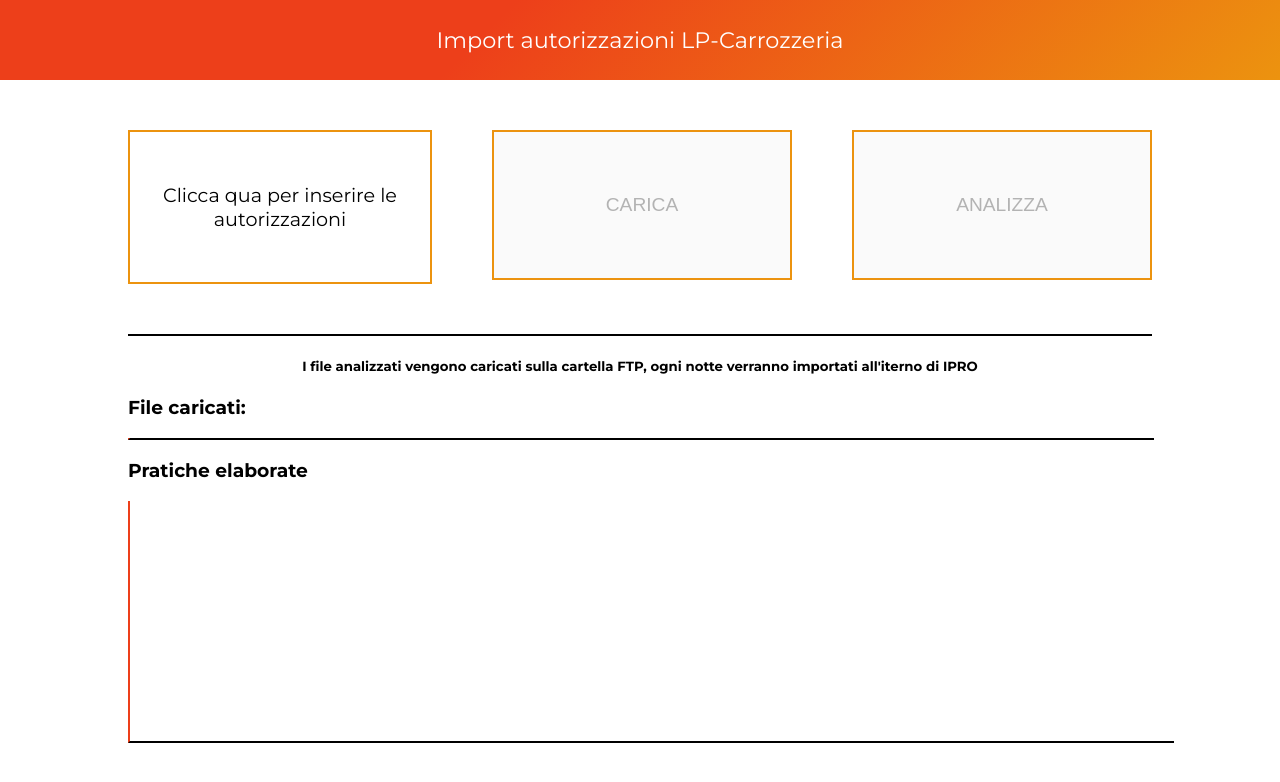
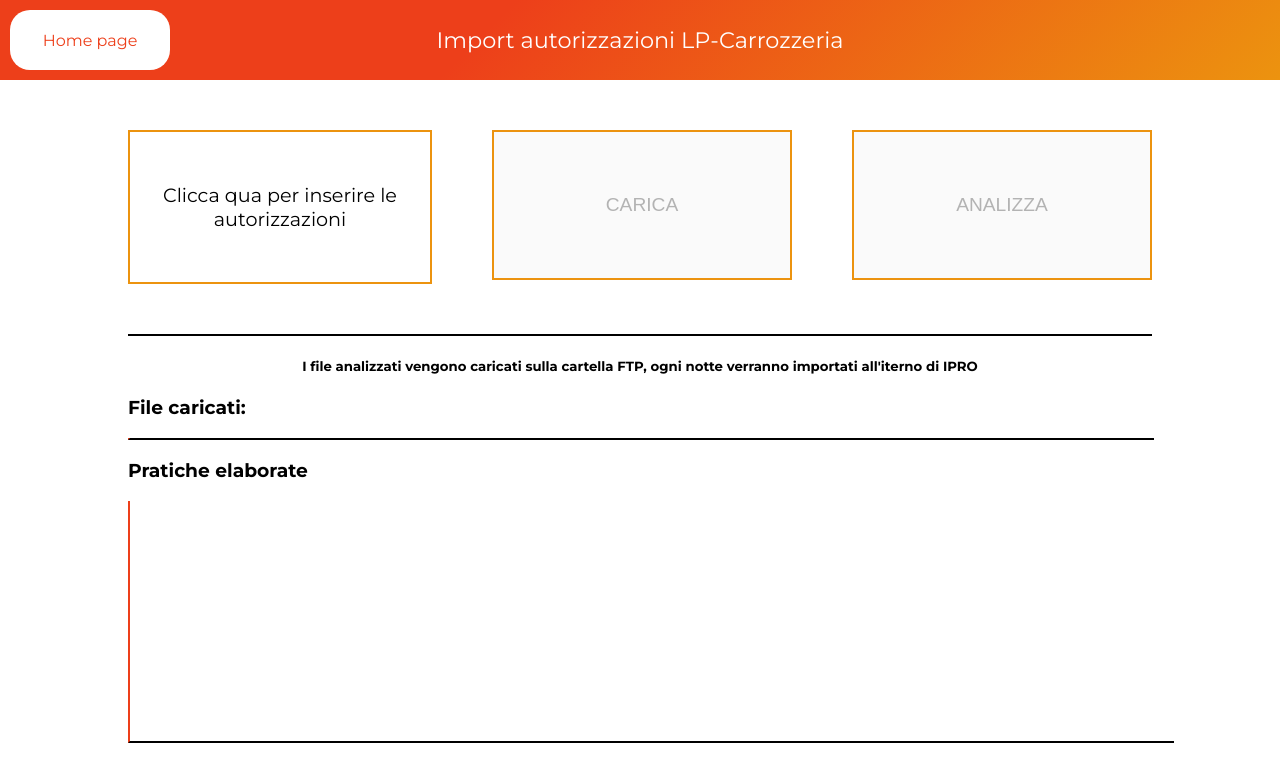
Before and after one commit to MarrigottiGroupauto/LP-Carrozzeria, a website: page web_page/index.html in a window 1280 px wide. Drawn offline with Linux system fonts and the light colour scheme; files that its build step writes are made by us from their sources; no server answers; files whose address does not match are found by name.

Commit message:
added back button

```diff
--- a/web_page/index.html
+++ b/web_page/index.html
@@ -10,6 +10,11 @@
 </head>
 
 <body>
+    <a href="http://ga-tools">
+        <div id="back">
+            Home page
+        </div>
+    </a>
     <nav>
         Import autorizzazioni LP-Carrozzeria
     </nav>
--- a/web_page/style.css
+++ b/web_page/style.css
@@ -24,6 +24,21 @@ nav {
     color: #fff;
     font-size: 1.4em;
     z-index: 10;
+}
+
+#back{
+    position: absolute;
+    display: flex;
+    justify-content: center;
+    align-items: center;
+    top: 10px;
+    left: 10px;
+    background-color: white;
+    color: var(--dark-lp-color);
+    height: 60px;
+    width: 160px;
+    z-index: 11;
+    border-radius: 20px;
 }
 
 #container {
```
